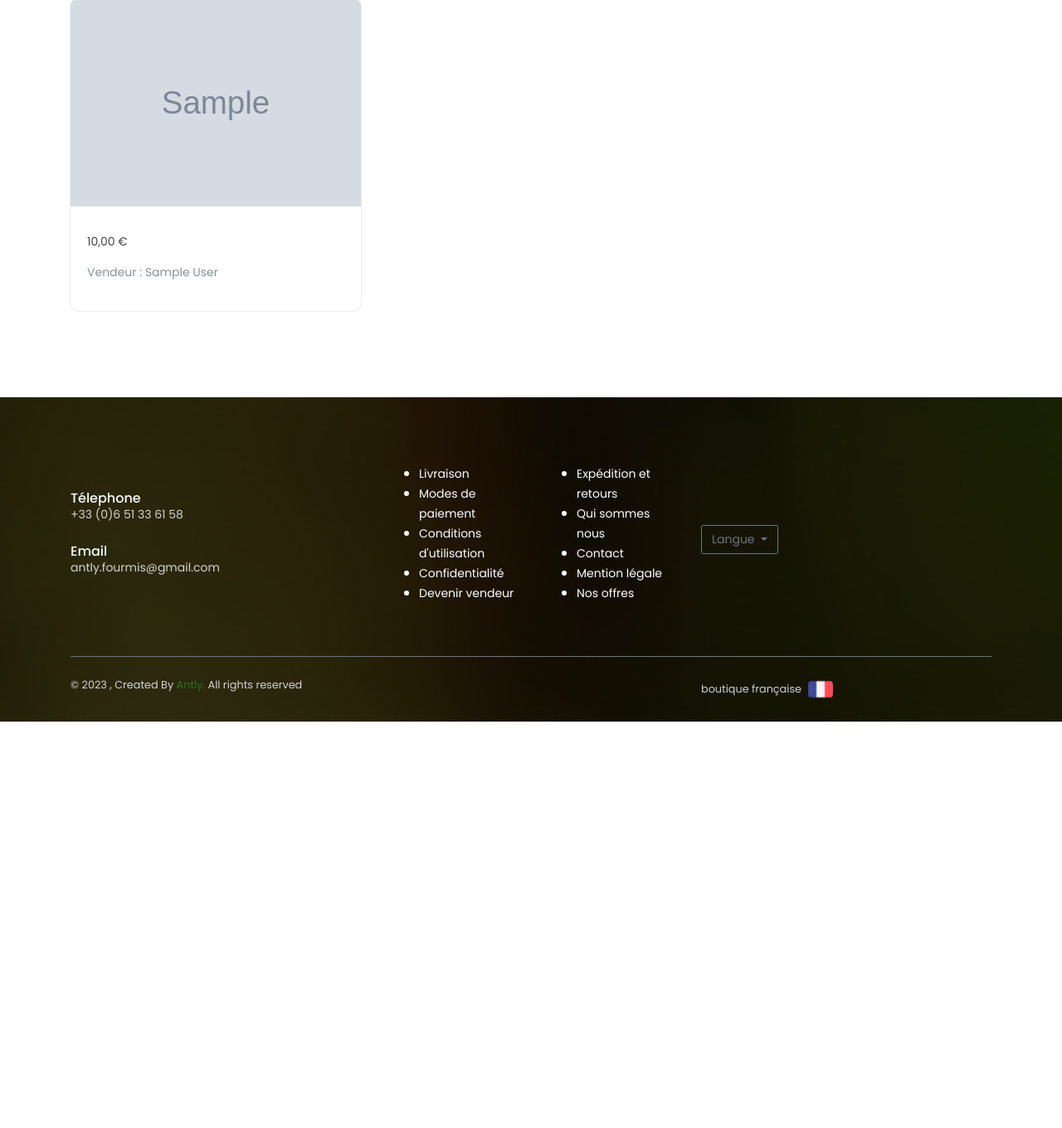
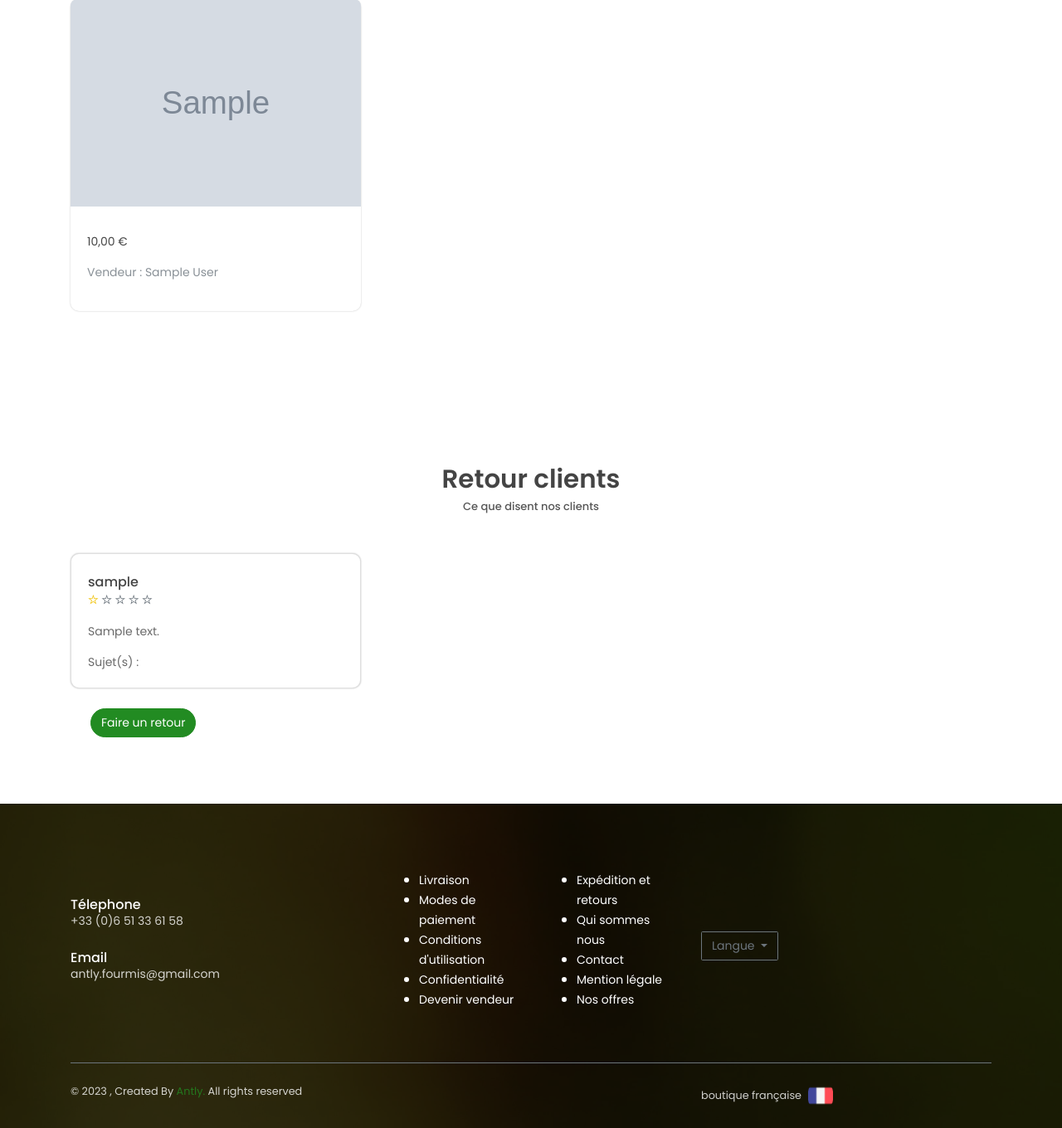
Before and after one commit to Decapix/Antly, a Django app: page /fr/ in a window 1280 px wide. Shown: the part 1762-3122 px from the top of the page at 83% size. Before the commit the page ends 2632 px from the top, so only its background shows below. Run offline with Django 4.2, Linux system fonts and the light colour scheme; data comes from the database, SQL or seed files in the repository; tables that the repository leaves empty hold one stand-in row (values such as "Sample post"); grey boxes marked "Sample" are stand-in pictures; some libraries are stand-ins or nearby versions.

Commit message:
seller page

```diff
--- a/src/super/templates/super/homepage.html
+++ b/src/super/templates/super/homepage.html
@@ -76,27 +76,6 @@
 <section class="section" id="about">
     <div class="container">
         <div class="row">
-            <!-- {% for p in product %}
-            <div class="col-md-4">
-                <div class="card border-0 mb-4">
-                    <a class= "exemple" href="{{ p.get_absolute_url }}">
-                    <img src="{{ p.thumbnail_url }}" alt="" class="card-img-top w-100 limite-height">
-                    <div class="card-body">
-                        <h6 class="card-title">{{ p.sh_name }}</h6>
-                        <div class="row">
-                            <div class="col-md-6">
-                                <p>{{ p.sh_price }} €</p>
-                            </div>
-                            <div class="col-md-6">
-                                <a href="{% url 'seller_n' p.show_supplier_id%}"><p class="text-muted">Vendeur : {{ p.sh_supplier }}</p></a>
-                            </div>
-                        </div>
-                    </div>
-                    </a>
-                </div>
-            </div>
-            {% endfor %} -->
-
             {% for varproduct in product %}
                 {% include '_product_card.html' %}
             {% endfor %}
@@ -106,6 +85,44 @@
 </section>
 
 
+<!-- Testmonial Section -->
+<section class="section" id="testmonial">
+    <div class="container">
+        <h6 class="section-title text-center mb-0">{% blocktrans %}Retour clients{% endblocktrans %}</h6>
+        <h6 class="section-subtitle mb-5 text-center">{% blocktrans %}Ce que disent nos clients{% endblocktrans %}</h6>
+        <div class="row">
+            {% for co in comment %}
+            <div class="col-md-4 my-3 my-md-0">
+                <div class="card">
+                    <div class="card-body">
+                        <div class="media align-items-center mb-3">
+                            <div class="media-body">
+                                <h6 class="mt-1 mb-0">{{ co.shopper }}</h6>
+                                <small class="text-muted mb-0" id="star">
+                                    {% for i in '12345'|make_list %}
+                                        {% with i|add:0 as int_i %}
+                                            {% if int_i <= co.star %}
+                                                <span class="ti-star star-filled"></span>
+                                            {% else %}
+                                                <span class="ti-star"></span>
+                                            {% endif %}
+                                        {% endwith %}
+                                    {% endfor %}
+                                </small>
+                            </div>
+                        </div>
+                        <p class="comment-text">{{ co.text }}</p>
+                        <p class="mb-0 comment-text"> Sujet(s) : {{ co.sh_subject }} </p>
+
+                    </div>
+                </div>
+            </div>
+            {% endfor %}
+        </div>
+        <a href="{% url 'comment_n' %}" class="btn btn-primary mt-4 ml-4 rounded">{% blocktrans %}Faire un retour{% endblocktrans %}</a>
+    </div>
+</section>
+<!-- End of Testmonial Section -->
 
 
 {% endblock content %}
```
